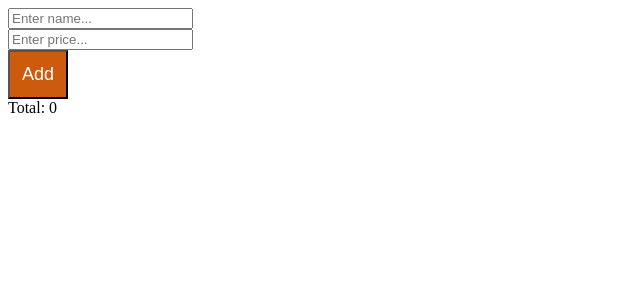
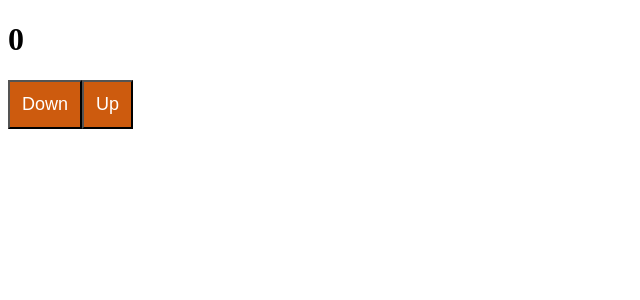
Before and after one commit to ThanhNhanDang/TikTok, a React (Create React App) app: page / in a window 1280 px wide. Shown: the top 300 px of the page, without its empty margins (0-640 px from the left). Built offline with nearby package versions, Linux system fonts and the light colour scheme.

Commit message:
useReducer

```diff
--- a/src/App.js
+++ b/src/App.js
@@ -1,61 +1,44 @@
-import React, { useState, useMemo, useRef } from "react";
+import React, { useReducer } from "react";
 import "./App.css";
+// useState
+// 1. Init state: 0.
+// 2. Actions: Up (state + 1) / Down (state - 1)
+
+// useReducer
+// 1. Init state: 0.
+// 2. Actions: Up (state + 1) / Down (state - 1)
+// 3. Reducer
+// 4. Dispatch
+
+//Init state
+const initState = 0;
+
+// Actions
+const UP_ACTION = "up";
+const DOWN_ACTION = "down";
+
+// Reducer
+const reducer = (state, action) => {
+  switch (action) {
+    case UP_ACTION:
+      return state + 1;
+    case DOWN_ACTION:
+      return state - 1;
+    default:
+      throw new Error("Invalid action");
+  }
+};
+
+
+
 function App() {
-  const [name, setName] = useState("");
-  const [price, setPrice] = useState("");
-  const [products, setProducts] = useState([]);
-
-  const nameRef = useRef();
-
-  const handleSubmit = () => {
-    setProducts([
-      ...products,
-      {
-        name,
-        price: +price, // đổi sang số
-        // hoặc Number(price)
-        // hoặc parseInt(price)
-      },
-    ]);
-
-    setName("");
-    setPrice("");
-    nameRef.current.focus()
-  };
-
-  const total = useMemo(() => {
-    const result = products.reduce((result, product) => {
-      console.log("Tính toán lại");
-      return result + product.price;
-    }, 0);
-    return result;
-  }, [products]);
+  const [count, disPatch] = useReducer(reducer, initState);
 
   return (
     <React.Fragment>
-      <input
-        value={name}
-        ref={nameRef}
-        placeholder="Enter name..."
-        onChange={(e) => setName(e.target.value)}
-      ></input>
-      <br />
-      <input
-        value={price}
-        placeholder="Enter price..."
-        onChange={(e) => setPrice(e.target.value)}
-      ></input>
-      <br />
-      <button onClick={handleSubmit}>Add</button>
-      <br />
-      Total: {total}
-      <ul>
-        {products.map((product, index) => (
-          <li key={index}>
-            {product.name} - {product.price}
-          </li>
-        ))}
-      </ul>
+      <h1>{count}</h1>
+      <button onClick={() => disPatch(DOWN_ACTION)}>Down</button>
+      <button onClick={() => disPatch(UP_ACTION)}>Up</button>
     </React.Fragment>
   );
 }
```
